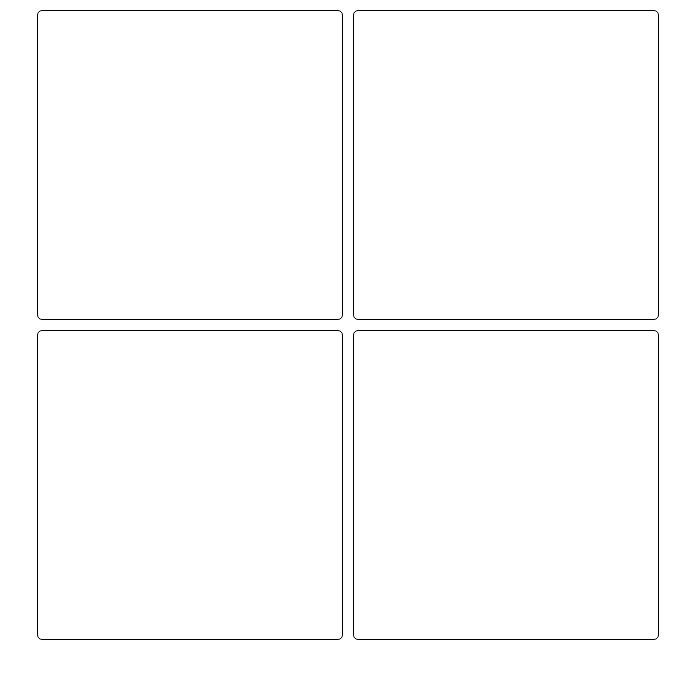
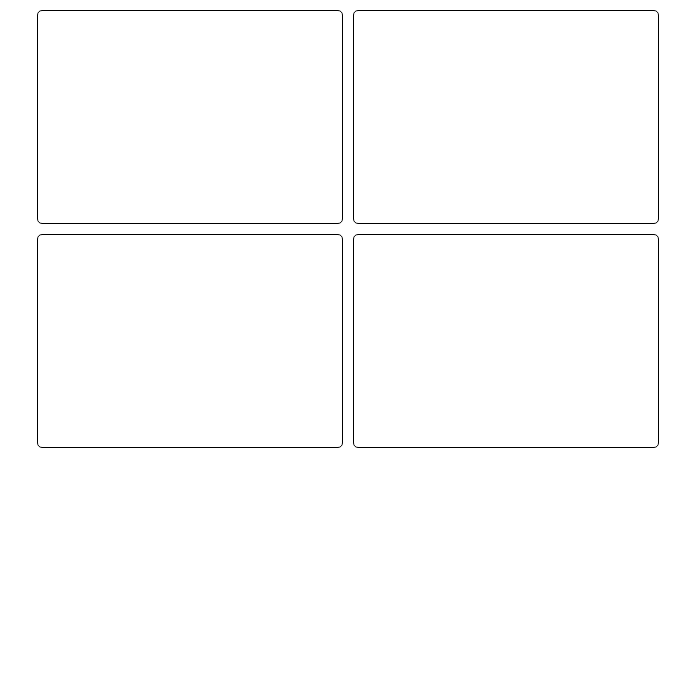
Before and after one commit to donaldli2020/forum, a plain HTML site: page forum.html in a window 1280 px wide. Shown: the part 115-794 px from the top of the page, without its empty margins (292-987 px from the left). Drawn offline with Linux system fonts and the light colour scheme.

Commit message:
make forum smaller

```diff
--- a/index.css
+++ b/index.css
@@ -9,7 +9,7 @@
   border: 1px solid black;
   padding: 10px;
   width: calc(50% - 32px);
-  height: calc(25vw - 32px);
+  height: 15vw;
   border-radius: 5px;
   display: block;
 }
```
